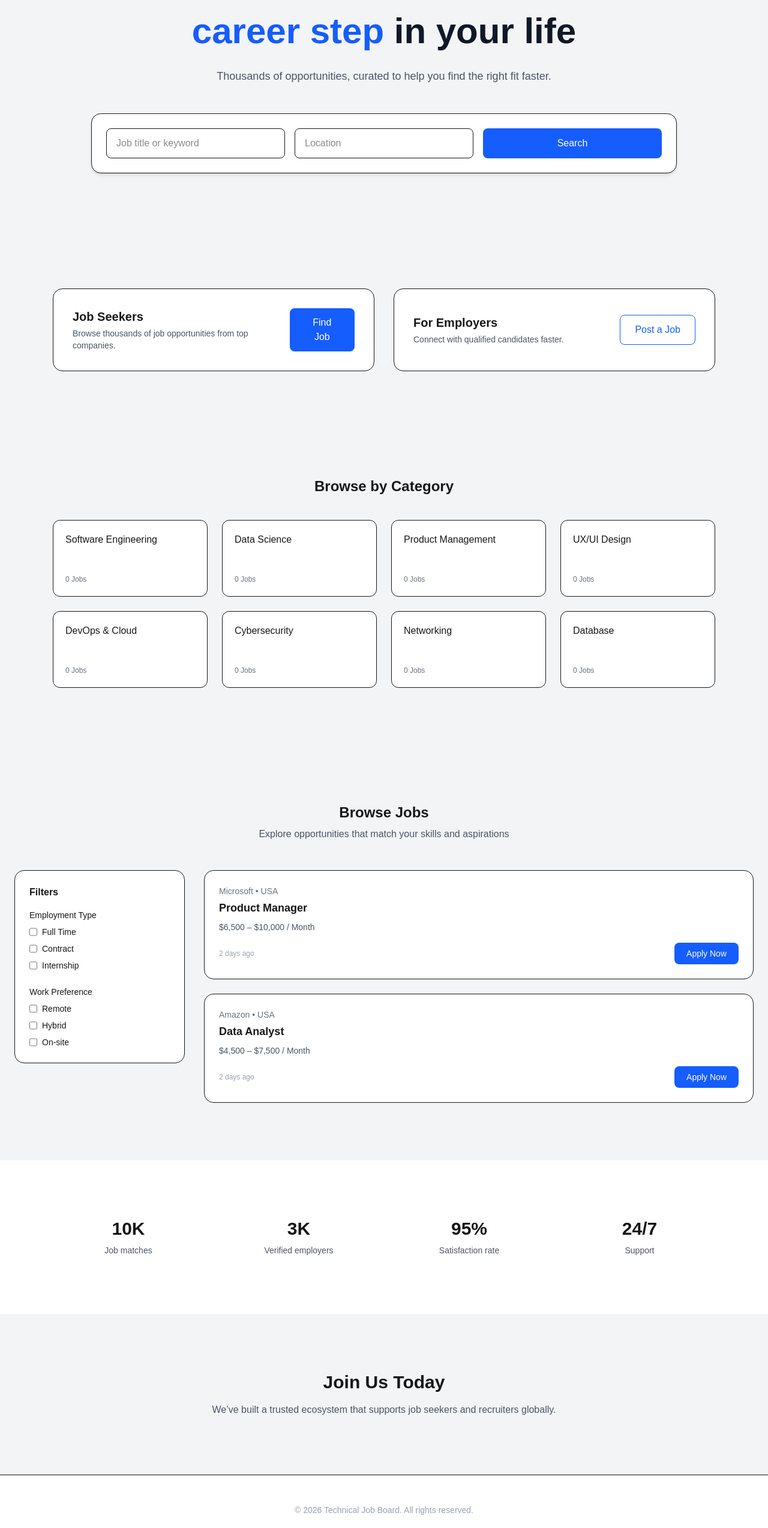
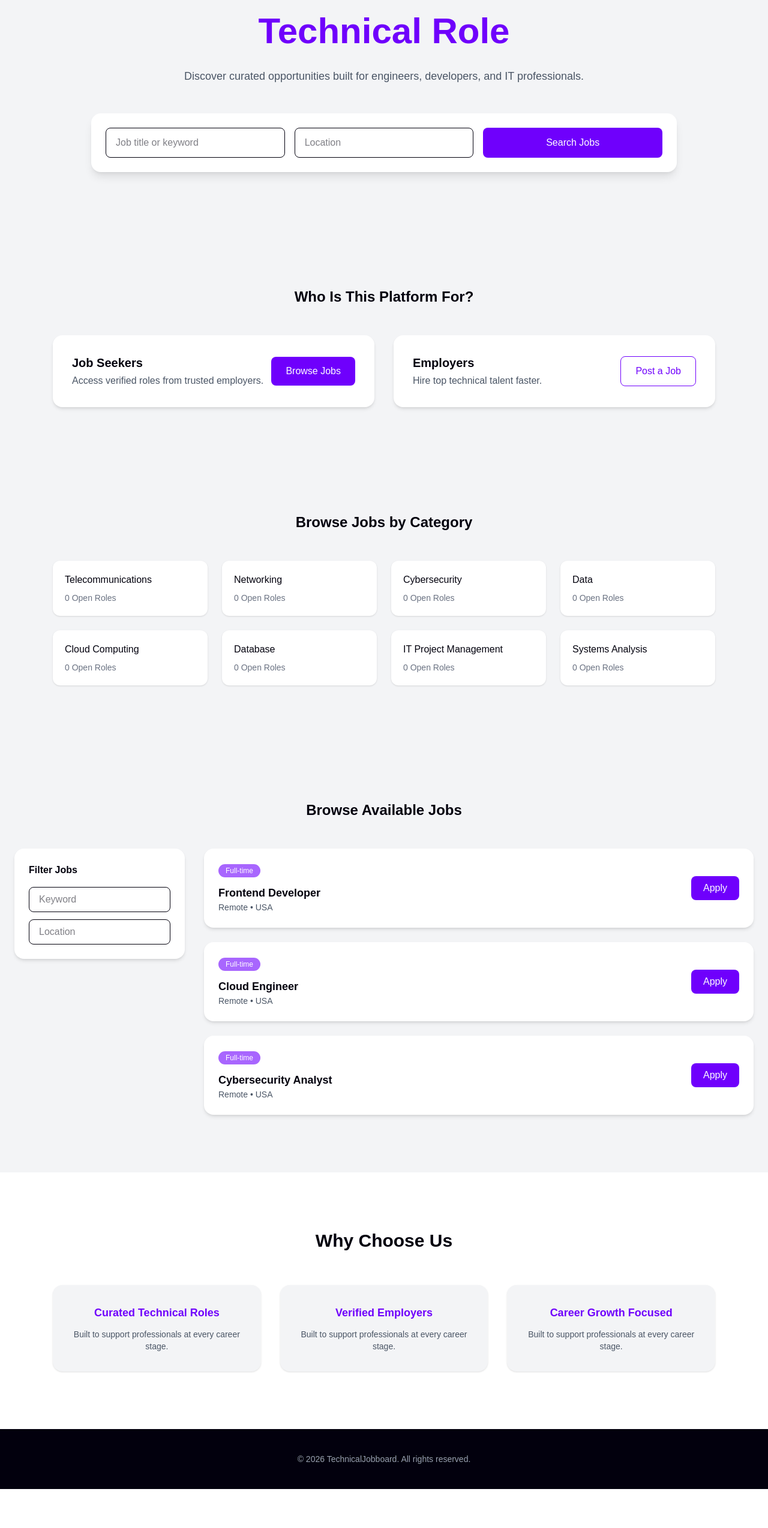
Before and after one commit to adebisidolapo/technicaljobboard, a Next.js app in the folder jobboard/: page / in a window 1280 px wide. Shown: the part 238-2786 px from the top of the page at 60% size. After the commit the page ends 2721 px from the top, so only its background shows below. Built offline with nearby package versions, Linux system fonts and the light colour scheme.

Commit message:
Improve layout, add browse jobs and why choose us, apply brand colors

```diff
--- a/jobboard/app/page.tsx
+++ b/jobboard/app/page.tsx
@@ -1,53 +1,66 @@
 export default function Home() {
   return (
-    <main className="font-sans bg-gray-100">
+    <main className="font-sans bg-gray-100 text-[#02000D]">
 
       {/* ================= HERO ================= */}
       <section className="py-28">
         <div className="max-w-5xl mx-auto px-6 text-center">
-          <h1 className="text-4xl md:text-6xl font-bold text-gray-900 leading-tight">
-            Take the next <br />
-            <span className="text-blue-600">career step</span> in your life
+          <h1 className="text-4xl md:text-6xl font-bold leading-tight">
+            Find Your Next <br />
+            <span className="text-[#6F00FC]">Technical Role</span>
           </h1>
+
           <p className="mt-6 text-lg text-gray-600 max-w-2xl mx-auto">
-            Thousands of opportunities, curated to help you find the right fit faster.
+            Discover curated opportunities built for engineers, developers, and IT professionals.
           </p>
 
-          <div className="mt-12 bg-white border rounded-2xl p-6 grid grid-cols-1 md:grid-cols-3 gap-4 shadow-md">
-            <input className="border px-4 py-3 rounded-lg" placeholder="Job title or keyword" />
-            <input className="border px-4 py-3 rounded-lg" placeholder="Location" />
-            <button className="bg-blue-600 text-white rounded-lg font-medium py-3">
-              Search
+          <div className="mt-12 bg-white rounded-2xl shadow-lg p-6 grid grid-cols-1 md:grid-cols-3 gap-4">
+            <input
+              placeholder="Job title or keyword"
+              className="border px-4 py-3 rounded-lg"
+            />
+            <input
+              placeholder="Location"
+              className="border px-4 py-3 rounded-lg"
+            />
+            <button className="bg-[#6F00FC] hover:bg-[#8C33FD] transition text-white rounded-lg font-medium">
+              Search Jobs
             </button>
           </div>
         </div>
       </section>
 
-      {/* ================= JOB SEEKER / EMPLOYER ================= */}
+      {/* ================= USER TYPES ================= */}
       <section className="py-20">
-        <div className="max-w-6xl mx-auto px-6 grid grid-cols-1 md:grid-cols-2 gap-8">
-          <div className="bg-white border rounded-2xl p-8 flex justify-between items-center">
+        <div className="max-w-6xl mx-auto px-6">
+          <h2 className="text-2xl font-semibold text-center mb-12">
+            Who Is This Platform For?
+          </h2>
+
+          <div className="grid grid-cols-1 md:grid-cols-2 gap-8">
+            <div className="bg-white rounded-2xl p-8 shadow-md flex justify-between items-center">
               <div>
                 <h3 className="text-xl font-semibold">Job Seekers</h3>
-              <p className="text-sm text-gray-600 mt-1">
-                Browse thousands of job opportunities from top companies.
+                <p className="text-gray-600 mt-1">
+                  Access verified roles from trusted employers.
                 </p>
               </div>
-            <button className="bg-blue-600 text-white px-6 py-3 rounded-lg">
-              Find Job
+              <button className="bg-[#6F00FC] text-white px-6 py-3 rounded-lg">
+                Browse Jobs
               </button>
             </div>
 
-          <div className="bg-white border rounded-2xl p-8 flex justify-between items-center">
+            <div className="bg-white rounded-2xl p-8 shadow-md flex justify-between items-center">
               <div>
-              <h3 className="text-xl font-semibold">For Employers</h3>
-              <p className="text-sm text-gray-600 mt-1">
-                Connect with qualified candidates faster.
+                <h3 className="text-xl font-semibold">Employers</h3>
+                <p className="text-gray-600 mt-1">
+                  Hire top technical talent faster.
                 </p>
               </div>
-            <button className="border border-blue-600 text-blue-600 px-6 py-3 rounded-lg">
+              <button className="border border-[#6F00FC] text-[#6F00FC] px-6 py-3 rounded-lg">
                 Post a Job
               </button>
+            </div>
           </div>
         </div>
       </section>
@@ -55,140 +68,108 @@ export default function Home() {
       {/* ================= CATEGORIES ================= */}
       <section className="py-24">
         <div className="max-w-6xl mx-auto px-6">
-          <h2 className="text-2xl font-semibold text-center mb-10">
-            Browse by Category
+          <h2 className="text-2xl font-semibold text-center mb-12">
+            Browse Jobs by Category
           </h2>
 
           <div className="grid grid-cols-2 sm:grid-cols-3 md:grid-cols-4 gap-6">
             {[
-              "Software Engineering",
-              "Data Science",
-              "Product Management",
-              "UX/UI Design",
-              "DevOps & Cloud",
+              "Telecommunications",
+              "Networking",
               "Cybersecurity",
-              "Networking",
+              "Data",
+              "Cloud Computing",
               "Database",
+              "IT Project Management",
+              "Systems Analysis",
             ].map((cat) => (
               <div
                 key={cat}
-                className="bg-white border rounded-xl p-5 h-32 flex flex-col justify-between hover:shadow-md transition"
+                className="bg-white rounded-xl p-5 shadow-sm hover:shadow-md transition"
               >
                 <span className="font-medium">{cat}</span>
-                <span className="text-xs text-gray-500">0 Jobs</span>
+                <p className="text-sm text-gray-500 mt-2">0 Open Roles</p>
               </div>
             ))}
           </div>
         </div>
       </section>
 
-      {/* ================= BROWSE JOBS (KEY ADDITION) ================= */}
+      {/* ================= BROWSE JOBS ================= */}
       <section className="py-24">
         <div className="max-w-7xl mx-auto px-6">
-          <h2 className="text-2xl font-semibold text-center">
-            Browse Jobs
+          <h2 className="text-2xl font-semibold text-center mb-12">
+            Browse Available Jobs
           </h2>
-          <p className="text-center text-gray-600 mt-2 mb-12">
-            Explore opportunities that match your skills and aspirations
-          </p>
 
           <div className="grid grid-cols-1 lg:grid-cols-4 gap-8">
 
-            {/* FILTER SIDEBAR */}
-            <aside className="bg-white border rounded-2xl p-6 h-fit">
-              <h3 className="font-semibold mb-4">Filters</h3>
+            {/* Filters */}
+            <aside className="bg-white rounded-2xl p-6 shadow-md h-fit">
+              <h3 className="font-semibold mb-4">Filter Jobs</h3>
+              <input className="w-full border rounded-lg px-4 py-2 mb-3" placeholder="Keyword" />
+              <input className="w-full border rounded-lg px-4 py-2" placeholder="Location" />
+            </aside>
 
-              <div className="space-y-6 text-sm">
+            {/* Job Cards */}
+            <div className="lg:col-span-3 space-y-6">
+              {["Frontend Developer", "Cloud Engineer", "Cybersecurity Analyst"].map(
+                (job, i) => (
+                  <div
+                    key={i}
+                    className="bg-white rounded-2xl p-6 shadow-md flex justify-between items-center"
+                  >
                     <div>
-                  <p className="font-medium mb-2">Employment Type</p>
-                  <div className="space-y-2">
-                    <label className="flex gap-2"><input type="checkbox" /> Full Time</label>
-                    <label className="flex gap-2"><input type="checkbox" /> Contract</label>
-                    <label className="flex gap-2"><input type="checkbox" /> Internship</label>
-                  </div>
+                      <span className="text-xs bg-[#A866FE] text-white px-3 py-1 rounded-full">
+                        Full-time
+                      </span>
+                      <h3 className="mt-3 text-lg font-semibold">{job}</h3>
+                      <p className="text-sm text-gray-600">Remote • USA</p>
                     </div>
 
-                <div>
-                  <p className="font-medium mb-2">Work Preference</p>
-                  <div className="space-y-2">
-                    <label className="flex gap-2"><input type="checkbox" /> Remote</label>
-                    <label className="flex gap-2"><input type="checkbox" /> Hybrid</label>
-                    <label className="flex gap-2"><input type="checkbox" /> On-site</label>
-                  </div>
-                </div>
-              </div>
-            </aside>
-
-            {/* JOB RESULTS */}
-            <div className="lg:col-span-3 space-y-6">
-              {[
-                {
-                  company: "Microsoft",
-                  title: "Product Manager",
-                  salary: "$6,500 – $10,000 / Month",
-                },
-                {
-                  company: "Amazon",
-                  title: "Data Analyst",
-                  salary: "$4,500 – $7,500 / Month",
-                },
-              ].map((job, i) => (
-                <div
-                  key={i}
-                  className="bg-white border rounded-2xl p-6 hover:shadow-md transition"
-                >
-                  <p className="text-sm text-gray-500">{job.company} • USA</p>
-                  <h3 className="font-semibold text-lg mt-1">{job.title}</h3>
-                  <p className="text-sm text-gray-600 mt-2">{job.salary}</p>
-
-                  <div className="mt-4 flex justify-between items-center">
-                    <span className="text-xs text-gray-400">2 days ago</span>
-                    <button className="bg-blue-600 text-white px-5 py-2 rounded-lg text-sm">
-                      Apply Now
+                    <button className="bg-[#6F00FC] hover:bg-[#8C33FD] transition text-white px-5 py-2 rounded-lg">
+                      Apply
                     </button>
                   </div>
+                )
+              )}
             </div>
-              ))}
-            </div>
-
           </div>
         </div>
       </section>
 
-      {/* ================= STATS ================= */}
+      {/* ================= WHY CHOOSE US ================= */}
       <section className="py-24 bg-white">
-        <div className="max-w-6xl mx-auto px-6 grid grid-cols-2 md:grid-cols-4 gap-8 text-center">
+        <div className="max-w-6xl mx-auto px-6">
+          <h2 className="text-3xl font-bold text-center mb-14">
+            Why Choose Us
+          </h2>
+
+          <div className="grid grid-cols-1 md:grid-cols-3 gap-8">
             {[
-            ["10K", "Job matches"],
-            ["3K", "Verified employers"],
-            ["95%", "Satisfaction rate"],
-            ["24/7", "Support"],
-          ].map(([num, label]) => (
-            <div key={label}>
-              <h3 className="text-3xl font-bold">{num}</h3>
-              <p className="text-sm text-gray-600 mt-2">{label}</p>
+              "Curated Technical Roles",
+              "Verified Employers",
+              "Career Growth Focused",
+            ].map((item) => (
+              <div
+                key={item}
+                className="p-8 rounded-2xl bg-gray-100 text-center shadow-sm"
+              >
+                <h3 className="text-lg font-semibold text-[#6F00FC]">
+                  {item}
+                </h3>
+                <p className="text-sm text-gray-600 mt-3">
+                  Built to support professionals at every career stage.
+                </p>
               </div>
             ))}
           </div>
-      </section>
-
-      {/* ================= CTA ================= */}
-      <section className="py-24">
-        <div className="max-w-4xl mx-auto px-6 text-center">
-          <h2 className="text-3xl font-bold">
-            Join Us Today
-          </h2>
-          <p className="text-gray-600 mt-4">
-            We’ve built a trusted ecosystem that supports job seekers and recruiters globally.
-          </p>
         </div>
       </section>
 
       {/* ================= FOOTER ================= */}
-      <footer className="bg-white border-t py-12">
-        <div className="text-center text-sm text-gray-400">
-          © {new Date().getFullYear()} Technical Job Board. All rights reserved.
-        </div>
+      <footer className="bg-[#02000D] py-10 text-center text-sm text-gray-400">
+        © {new Date().getFullYear()} TechnicalJobboard. All rights reserved.
       </footer>
 
     </main>
```
Lines whose indentation alone changed are shown as unchanged.
